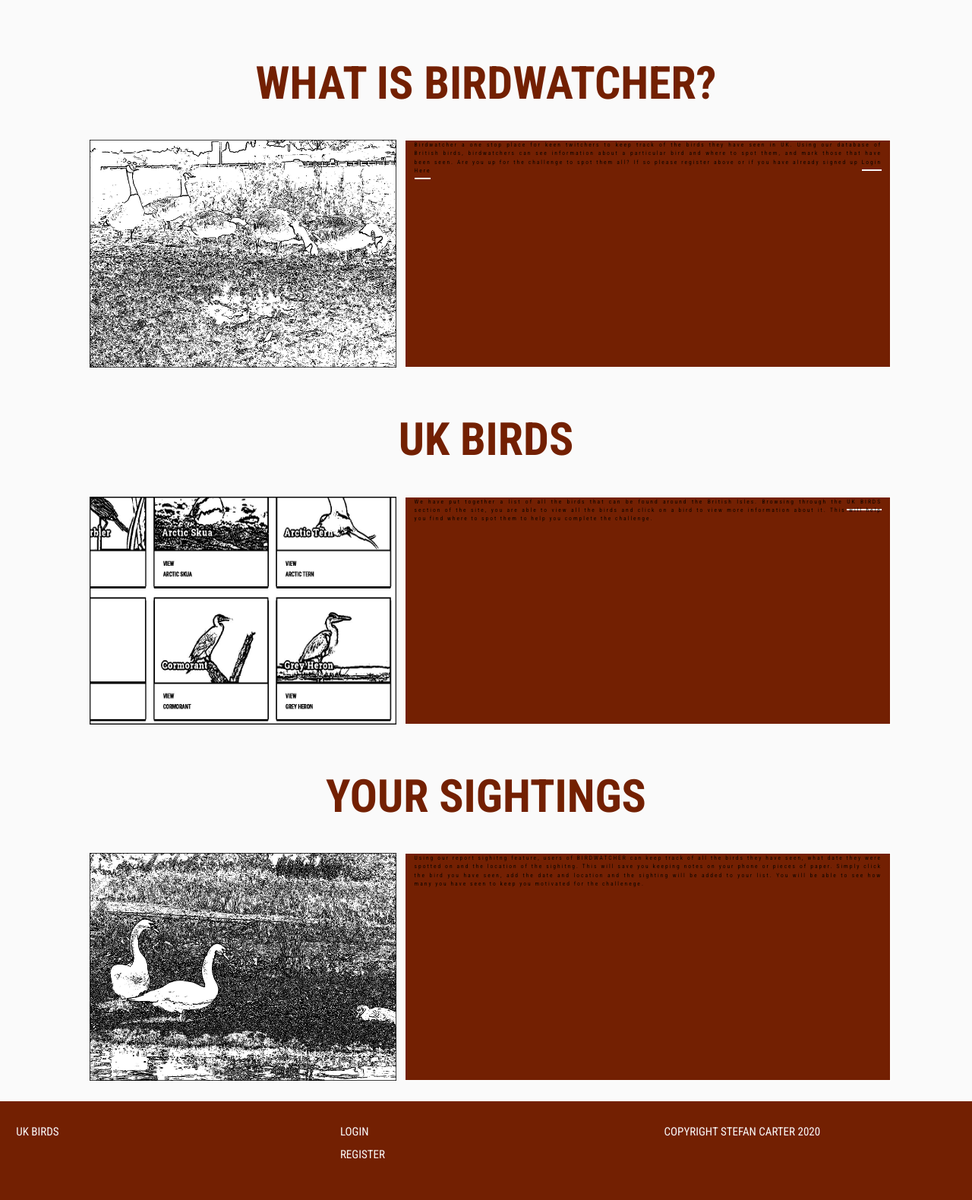
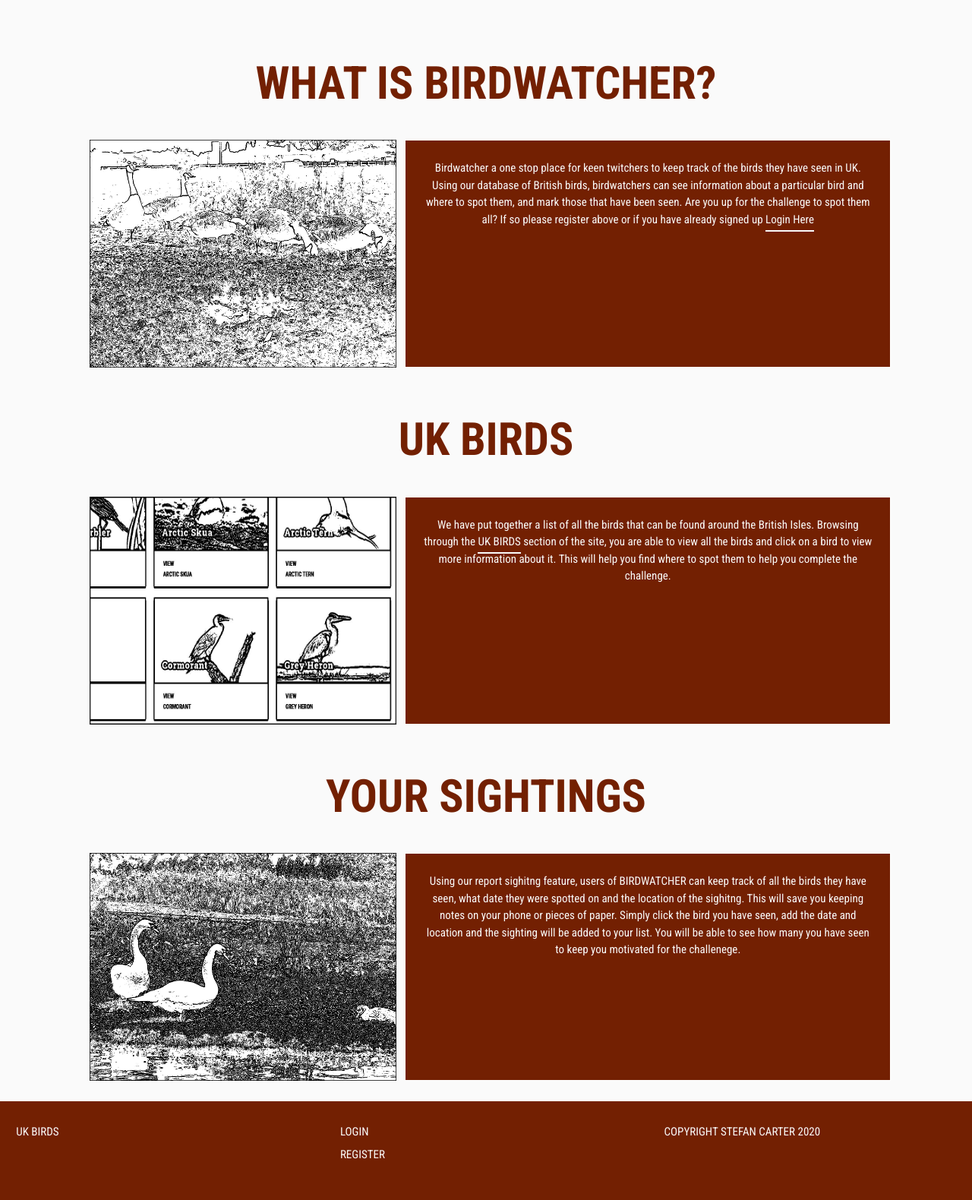
Before and after one commit to CarterStefan/bird_watcher, a Flask app: page /register in a window 1280 px wide. Shown: the part 640-2220 px from the top of the page at 76% size. Run offline with Flask 2, Linux system fonts and the light colour scheme; some libraries are stand-ins or nearby versions; some web fonts are replaced.

Commit message:
Add fix for welcome text styling on register page

```diff
--- a/templates/register.html
+++ b/templates/register.html
@@ -97,7 +97,7 @@
       />
     </div>
     <div class="col s12 m6 grid-layout">
-      <p class="welcome_text">
+      <p class="homepage_box_text">
         Birdwatcher a one stop place for keen twitchers to keep track of the
         birds they have seen in UK. Using our database of British birds,
         birdwatchers can see information about a particular bird and where to
@@ -125,7 +125,7 @@
       />
     </div>
     <div class="col s12 m6 grid-layout">
-      <p class="welcome_text">
+      <p class="homepage_box_text">
         We have put together a list of all the birds that can be found around
         the British Isles. Browsing through the
         <a href="{{ url_for('uk_birds') }}"
@@ -152,7 +152,7 @@
       />
     </div>
     <div class="col s12 m6 grid-layout">
-      <p class="welcome_text">
+      <p class="homepage_box_text">
         Using our report sighitng feature, users of BIRDWATCHER can keep track
         of all the birds they have seen, what date they were spotted on and the
         location of the sighitng. This will save you keeping notes on your phone
```
